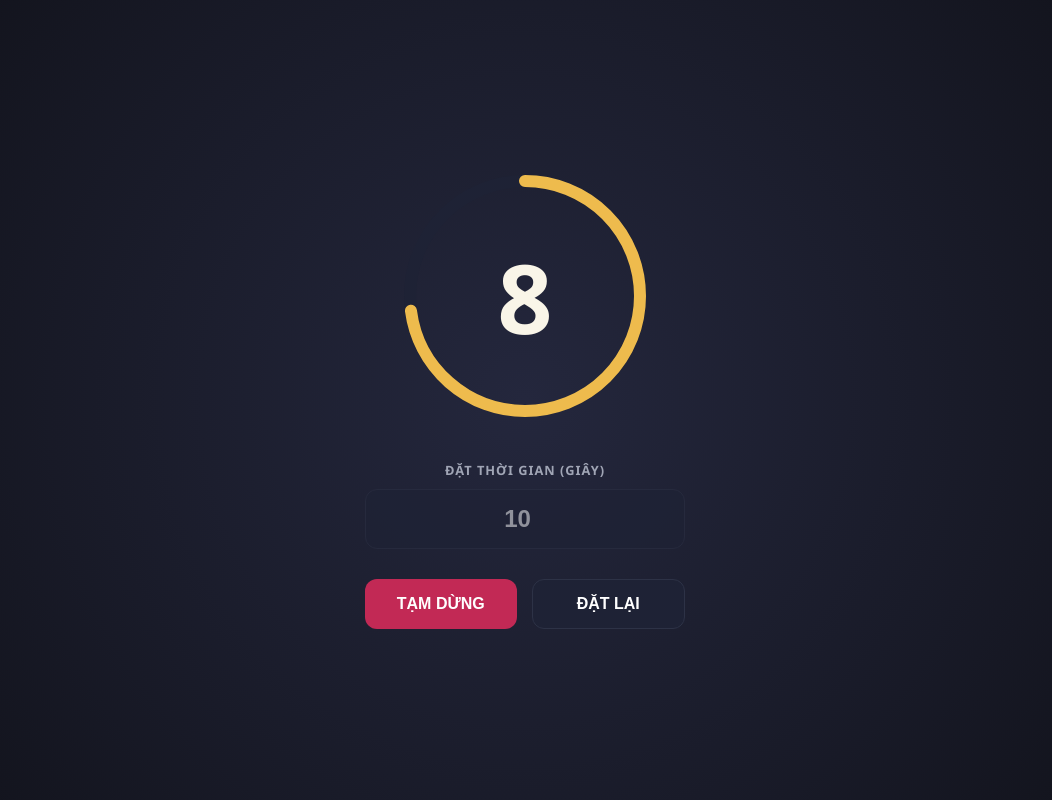
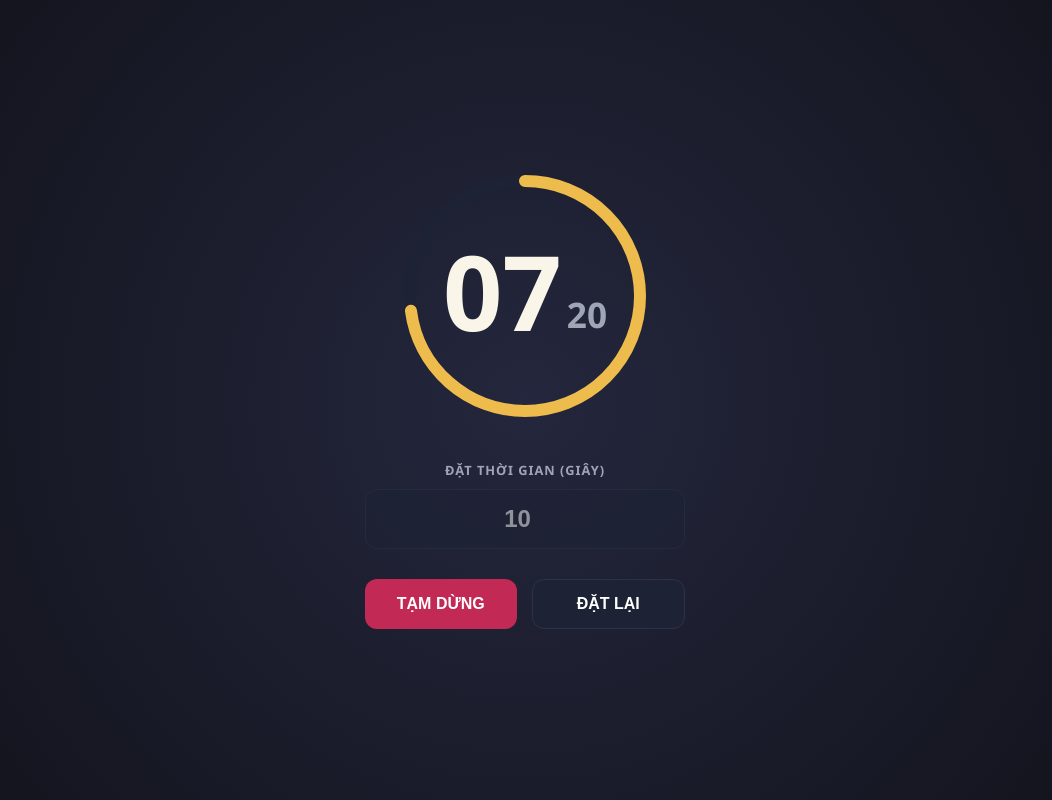
Before and after one commit to kupihandsome123-lang/demnguocgiay, a plain HTML site: page index.html in a window 1280 px wide. Both pictures are taken after a click on the button "BẮT ĐẦU". Shown: the whole page, without its empty margins (115-1167 px from the left). Drawn offline with Linux system fonts and the light colour scheme.

Commit message:
Update index.html

```diff
--- a/index.html
+++ b/index.html
@@ -3,7 +3,7 @@
 <head>
   <meta charset="UTF-8">
   <meta name="viewport" content="width=device-width, initial-scale=1.0">
-  <title>Countdown Pro</title>
+  <title>Countdown Pro - Milliseconds</title>
   <style>
     body {
       display: flex; justify-content: center; align-items: center; min-height: 100vh; margin: 0;
@@ -29,11 +29,26 @@
       transition: stroke-dashoffset 0.1s linear;
     }
 
-    /* Số đếm ở giữa */
+    /* Khu vực hiển thị số */
     .timer-text {
       position: absolute; top: 0; left: 0; width: 100%; height: 100%;
       display: flex; justify-content: center; align-items: center;
-      font-size: 6rem; font-weight: bold; color: #f9f5e8;
+      color: #f9f5e8;
+    }
+
+    #secDisplay {
+      font-size: 6.5rem;
+      font-weight: bold;
+      line-height: 1;
+      transform: translateY(-5px);
+    }
+
+    #msDisplay {
+      font-size: 2.2rem;
+      font-weight: 600;
+      color: #a0a5b5;
+      margin-left: 5px;
+      transform: translateY(18px); /* Canh ngang chân số giây */
     }
 
     /* Khu vực Input */
@@ -74,12 +89,15 @@
         <circle class="bg-circle" cx="125" cy="125" r="115"></circle>
         <circle class="progress-circle" id="progress" cx="125" cy="125" r="115"></circle>
       </svg>
-      <div class="timer-text" id="display">0</div>
+      <div class="timer-text">
+        <span id="secDisplay">10</span>
+        <span id="msDisplay">00</span>
+      </div>
     </div>
 
     <div class="input-group">
       <div class="input-label">ĐẶT THỜI GIAN (GIÂY)</div>
-      <input type="number" id="timeInput" value="10" min="1">
+      <input type="number" id="timeInput" value="10" min="1" oninput="updateInitialDisplay()">
     </div>
 
     <div class="button-group">
@@ -90,12 +108,12 @@
 
   <script>
     const circle = document.getElementById('progress');
-    const display = document.getElementById('display');
+    const secDisplay = document.getElementById('secDisplay');
+    const msDisplay = document.getElementById('msDisplay');
     const input = document.getElementById('timeInput');
     const mainBtn = document.getElementById('mainBtn');
     const circleWrapper = document.querySelector('.circle-wrapper');
 
-    // Chu vi vòng tròn (2 * PI * r) với r=115
     const circumference = 2 * Math.PI * 115;
     circle.style.strokeDasharray = circumference;
 
@@ -108,7 +126,6 @@
     let audioCtx;
     let selectedFemaleVoice = null;
 
-    // --- CÀI ĐẶT GIỌNG NÓI & ÂM THANH ---
     function loadVoices() {
       if (!window.speechSynthesis) return;
       let voices = window.speechSynthesis.getVoices();
@@ -143,18 +160,25 @@
       } catch (e) { console.log("Audio Error:", e); }
     }
 
-    // --- LOGIC ĐỒNG HỒ ---
+    function updateInitialDisplay() {
+      if (!hasStarted) {
+        let val = parseInt(input.value) || 0;
+        secDisplay.textContent = val.toString().padStart(2, '0');
+        msDisplay.textContent = "00";
+      }
+    }
+
     function updateUI() {
-      // Cập nhật số (hiển thị giây chẵn)
-      let secondsLeft = Math.ceil(currentMs / 1000);
-      display.textContent = secondsLeft;
+      let secondsLeft = Math.floor(currentMs / 1000);
+      let hundredths = Math.floor((currentMs % 1000) / 10);
 
-      // Cập nhật vòng tròn
+      secDisplay.textContent = secondsLeft.toString().padStart(2, '0');
+      msDisplay.textContent = hundredths.toString().padStart(2, '0');
+
       let percentage = currentMs / totalMs;
       if (totalMs === 0) percentage = 0;
       circle.style.strokeDashoffset = circumference - (percentage * circumference);
 
-      // Đọc báo giờ
       if (secondsLeft === 5 && lastSpokenSecond !== 5 && currentMs > 0) {
         speak("Five seconds left");
         lastSpokenSecond = 5;
@@ -175,7 +199,6 @@
       hasStarted = true;
       input.disabled = true;
 
-      // Đổi nút thành Tạm Dừng
       mainBtn.textContent = "TẠM DỪNG";
       mainBtn.className = "btn-pause";
       circleWrapper.style.opacity = "1";
@@ -194,7 +217,6 @@
           playBuzzer();
           setTimeout(() => speak("Time is up!"), 1000);
 
-          // Trả nút về Bắt Đầu
           mainBtn.textContent = "BẮT ĐẦU";
           mainBtn.className = "btn-start";
           hasStarted = false;
@@ -208,32 +230,26 @@
     function stopTimer() {
       clearInterval(timerInterval);
       isRunning = false;
-      mainBtn.textContent = "TIẾP TỤC"; // Hoặc giữ BẮT ĐẦU tuỳ bạn
+      mainBtn.textContent = "TIẾP TỤC";
       mainBtn.className = "btn-start";
-      circleWrapper.style.opacity = "0.4"; // Làm mờ khi tạm dừng
+      circleWrapper.style.opacity = "0.4";
       if (window.speechSynthesis) window.speechSynthesis.cancel();
     }
 
-    // Xử lý nút chính (Bắt đầu / Tạm dừng / Tiếp tục)
     function handleMainAction() {
       let val = parseInt(input.value);
       if (isNaN(val) || val <= 0) return alert("Vui lòng nhập số hợp lệ!");
 
       if (!hasStarted) {
-        // Bắt đầu mới hoàn toàn
         totalMs = val * 1000;
         currentMs = totalMs;
         lastSpokenSecond = -1;
       }
 
-      if (isRunning) {
-        stopTimer();
-      } else {
-        startTimer();
-      }
+      if (isRunning) stopTimer();
+      else startTimer();
     }
 
-    // Bấm vào vòng tròn để play/pause
     function toggleTimer() {
       if (hasStarted && currentMs > 0) {
         if (isRunning) stopTimer();
@@ -254,11 +270,11 @@
       mainBtn.className = "btn-start";
       circleWrapper.style.opacity = "1";
 
-      updateUI();
+      updateInitialDisplay();
+      circle.style.strokeDashoffset = 0;
     }
 
-    // Khởi tạo ban đầu
-    display.textContent = input.value;
+    updateInitialDisplay();
   </script>
 </body>
 </html>
```
